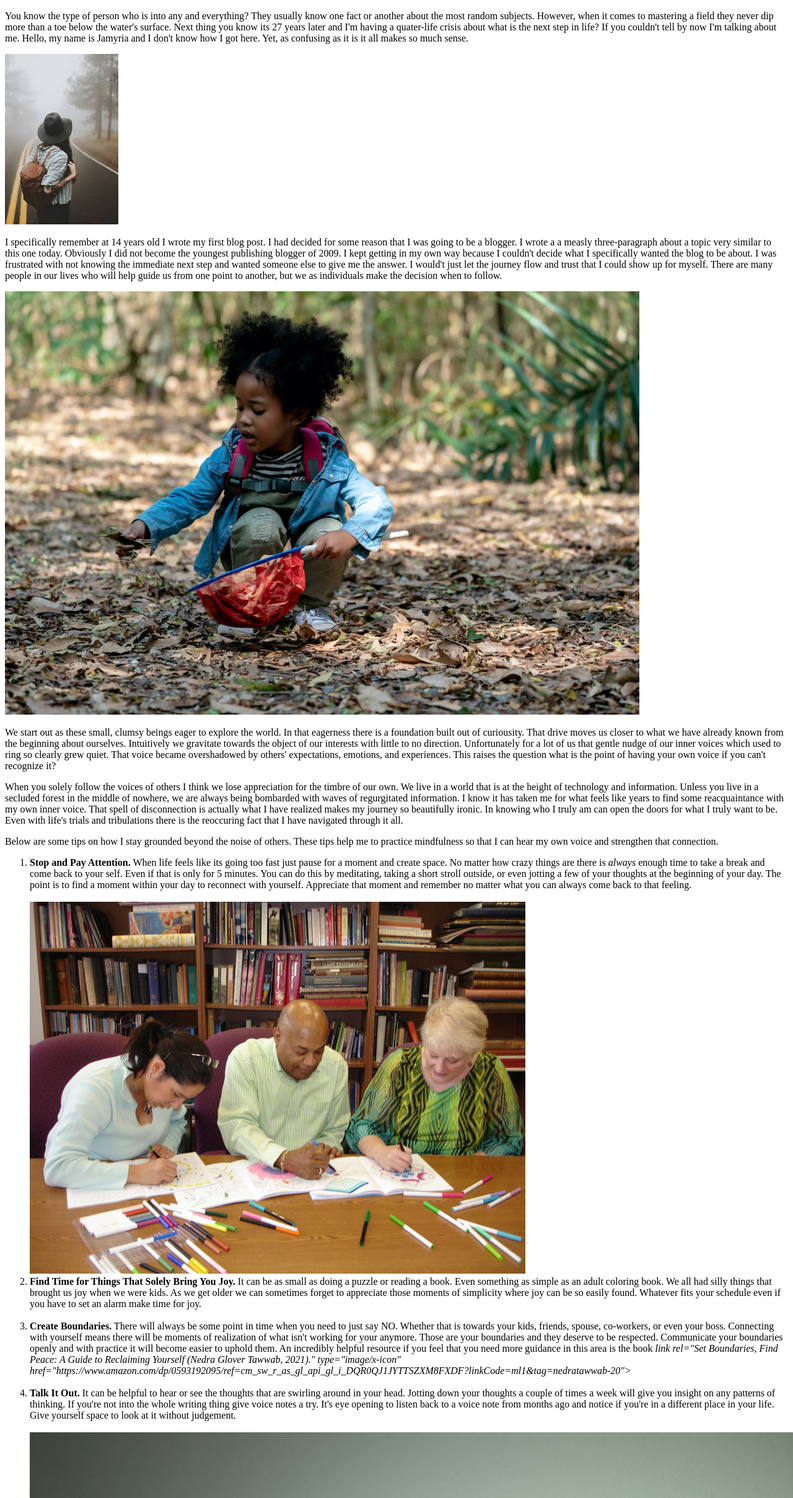
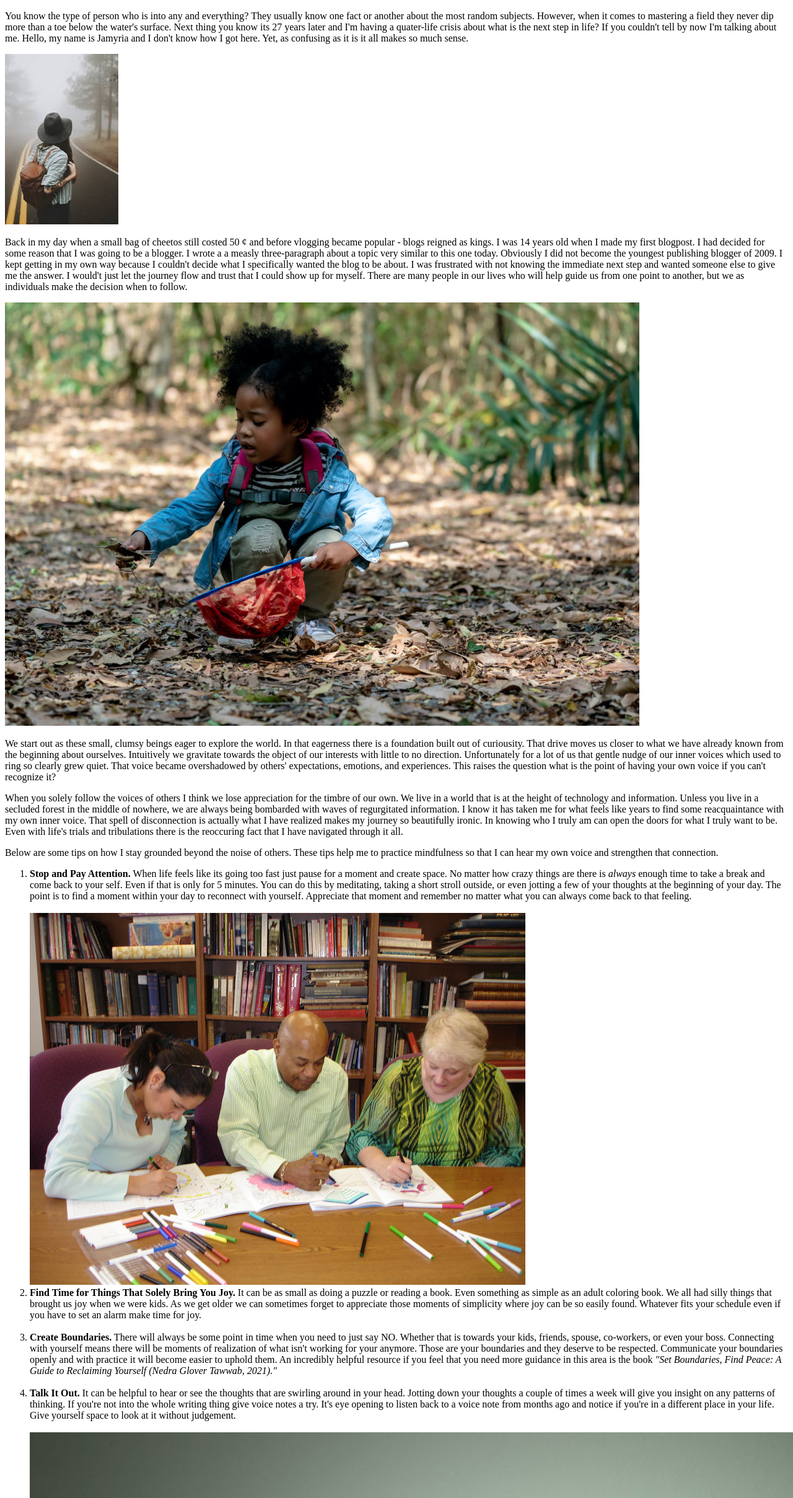
Before and after one commit to PT-Web-Dev-Jan-23/js-assignment-4-html-me-something-landersja, a website: page index.html in a window 1280 px wide. Shown: the part 50-2467 px from the top of the page at 62% size. Drawn offline with Linux system fonts and the light colour scheme.

Commit message:
10 html update

```diff
--- a/index.html
+++ b/index.html
@@ -10,7 +10,7 @@
       <p>You know the type of person who is into any and everything? They usually know one fact or another about the most random subjects. However, when it comes to mastering a field they never dip more than a toe below the water's surface. Next thing you know its 27 years later  and I'm having a quater-life crisis about what is the next step in life? If you couldn't tell by now I'm talking about me. Hello, my name is Jamyria and I don't know how I got here. Yet, as confusing as it is it all makes so much sense.</p>
       <img src = "images/wandering image.jpeg" alt = "Image of someone wandering down a foggy path.">
 
-      <p> I specifically remember at 14 years old I wrote my first blog post. I had decided for some reason that I was going to be a blogger. I wrote a a measly three-paragraph about a topic very similar to this one today. Obviously I did not become the youngest publishing blogger of 2009. I kept getting in my own way because I couldn't decide what I specifically wanted the blog to be about. I was frustrated with not knowing the immediate next step and wanted someone else to give me the answer. I would't just let the journey flow and trust that I could show up for myself. There are many people in our lives who will help guide us from one point to another, but we as individuals make the decision when to follow. </p>
+      <p> Back in my day when a small bag of cheetos still costed 50 &cent; and before vlogging became popular - blogs reigned as kings. I was 14 years old when I made my first blogpost. I had decided for some reason that I was going to be a blogger. I wrote a a measly three-paragraph about a topic very similar to this one today. Obviously I did not become the youngest publishing blogger of 2009. I kept getting in my own way because I couldn't decide what I specifically wanted the blog to be about. I was frustrated with not knowing the immediate next step and wanted someone else to give me the answer. I would't just let the journey flow and trust that I could show up for myself. There are many people in our lives who will help guide us from one point to another, but we as individuals make the decision when to follow. </p>
 
       <img src = "images/child_exploring.jpeg" alt = "Image of a child exploring nature while holding a butterfly net.">
       <p>We start out as these small, clumsy beings eager to explore the world. In that eagerness there is a foundation built out of curiousity. That drive moves us closer to what we have already known from the beginning about ourselves. Intuitively we gravitate towards the object of our interests with little to no direction. Unfortunately for a lot of us that gentle nudge of our inner voices which used to ring so clearly grew quiet. That voice became overshadowed by others' expectations, emotions, and experiences. This raises the question what is the point of having your own voice if you can't recognize it?  </p>
@@ -22,7 +22,7 @@
       <li><b>Stop and Pay Attention.</b> When life feels like its going too fast just pause for a moment and create space. No matter how crazy things are there is <em>always</em> enough time to take a break and come back to your self. Even if that is only for 5 minutes. You can do this by meditating, taking a short stroll outside, or even jotting a few of your thoughts at the beginning of your day. The point is to find a moment within your day to reconnect with yourself. Appreciate that moment and remember no matter what you can always come back to that feeling. </li><br>
       <img src = "images/adults_coloring.jpeg" alt = "Three middled aged adults coloring with color books in a library setting">
       <li><b>Find Time for Things That Solely Bring You Joy.</b> It can be as small as doing a puzzle or reading a book. Even something as simple as an adult coloring book. We all had silly things that brought us joy when we were kids. As we get older we can sometimes forget to appreciate those moments of simplicity where joy can be so easily found. Whatever fits your schedule even if you have to set an alarm make time for joy.</li><br>
-    <li><b>Create Boundaries.</b> There will always be some point in time when you need to just say NO. Whether that is towards your kids, friends, spouse, co-workers, or even your boss. Connecting with yourself means there will be moments of realization of what isn't working for your anymore. Those are your boundaries and they deserve to be respected. Communicate your boundaries openly and with practice it will become easier to uphold them. An incredibly helpful resource if you feel that you need more guidance in this area is the book <em>link rel="Set Boundaries, Find Peace: A Guide to Reclaiming Yourself (Nedra Glover Tawwab, 2021)." type="image/x-icon" href="https://www.amazon.com/dp/0593192095/ref=cm_sw_r_as_gl_api_gl_i_DQR0QJ1JYTTSZXM8FXDF?linkCode=ml1&tag=nedratawwab-20"> </em></li><br>
+    <li><b>Create Boundaries.</b> There will always be some point in time when you need to just say NO. Whether that is towards your kids, friends, spouse, co-workers, or even your boss. Connecting with yourself means there will be moments of realization of what isn't working for your anymore. Those are your boundaries and they deserve to be respected. Communicate your boundaries openly and with practice it will become easier to uphold them. An incredibly helpful resource if you feel that you need more guidance in this area is the book <em>"Set Boundaries, Find Peace: A Guide to Reclaiming Yourself (Nedra Glover Tawwab, 2021)." </em></li><br>
   <li><b>Talk It Out.</b> It can be helpful to hear or see the thoughts that are swirling around in your head. Jotting down your thoughts a couple of times a week will give you insight on any patterns of thinking. If you're not into the whole writing thing give voice notes a try. It's eye opening to listen back to a voice note from months ago and notice if you're in a different place in your life. Give yourself space to look at it without judgement.</li><br>
   <img src = "images/hourglass.jpeg" alt = "Image of an hourglass with orange sand">
   <li><b>Be Patient.</b> Trying something different will always take time and patience if you want to see results. Consistency looks different for everyone. As long as you put in the effort when you can. Progress is not linear and we all have slip-ups.</li>
```
